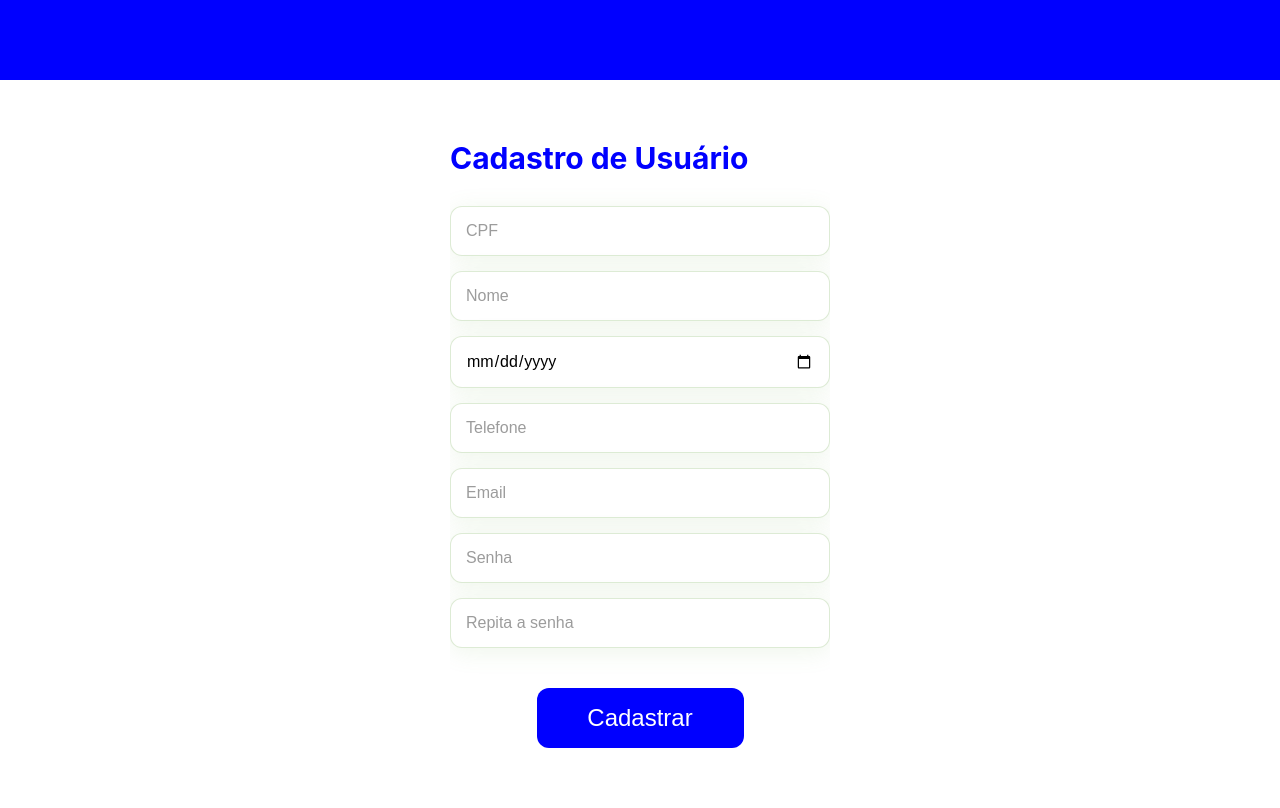
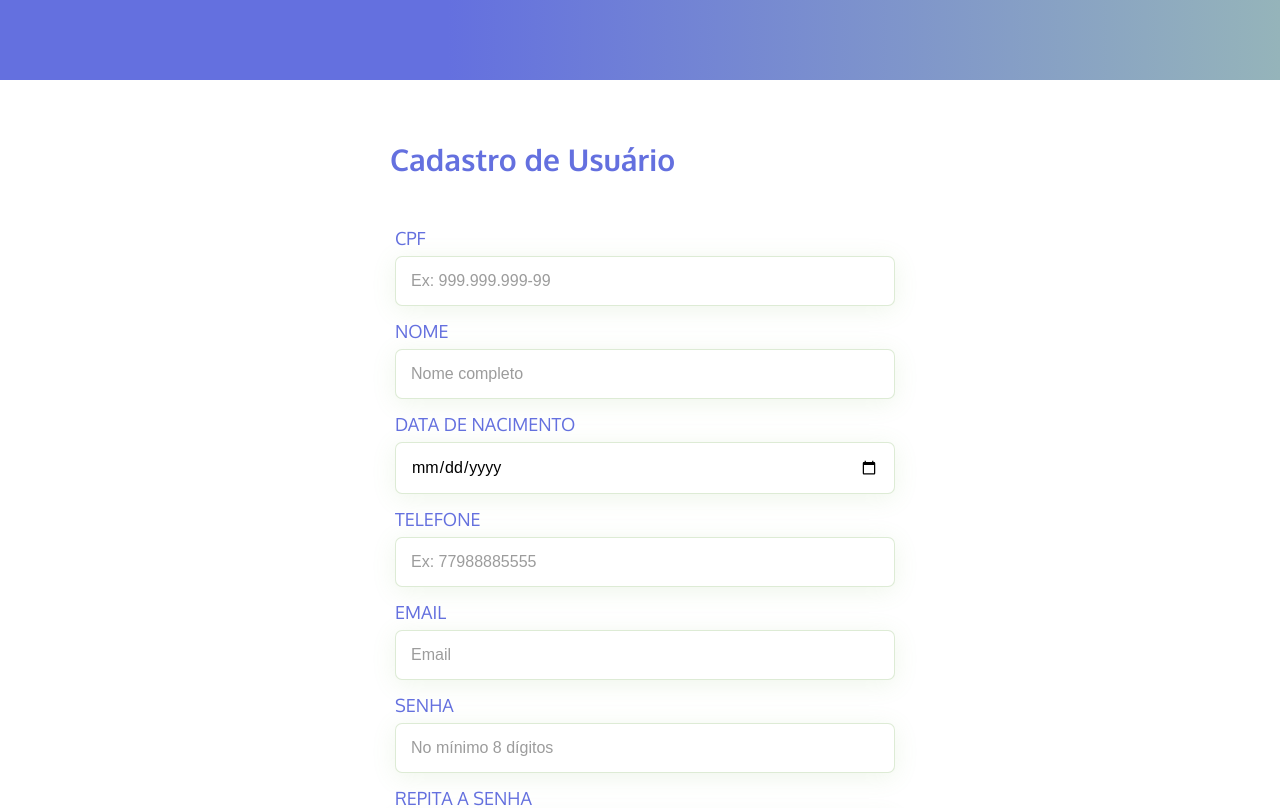
Before and after one commit to wilembergson/clinicas-dev, a React (Create React App) app: page / in a window 1280 px wide. Shown: the top 808 px of the page. Built offline with nearby package versions, Linux system fonts and the light colour scheme.

Commit message:
Login styled

```diff
--- a/public/index.html
+++ b/public/index.html
@@ -10,6 +10,9 @@
       content="Web site created using create-react-app"
     />
     <link rel="apple-touch-icon" href="%PUBLIC_URL%/logo192.png" />
+    <link rel="preconnect" href="https://fonts.googleapis.com">
+    <link rel="preconnect" href="https://fonts.gstatic.com" crossorigin>
+    <link href="https://fonts.googleapis.com/css2?family=Oxygen:wght@300;400;700&display=swap" rel="stylesheet">
     <!--
       manifest.json provides metadata used when your web app is installed on a
       user's mobile device or desktop. See https://developers.google.com/web/fundamentals/web-app-manifest/
--- a/src/App.tsx
+++ b/src/App.tsx
@@ -2,6 +2,7 @@ import { useState } from "react"
 import { BrowserRouter, Route, Routes } from "react-router-dom"
 import styled from "styled-components"
 import UserContext from "./contexts/UserContext"
+import Home from "./pages/Home"
 import Login from "./pages/Login"
 import Register from "./pages/RegisterUser"
 
@@ -16,6 +17,7 @@ export default function App() {
                 <Routes>
                     <Route path="/" element={<Register/>}/>
                     <Route path="/login" element={<Login/>}/>
+                    <Route path="/home" element={<Home/>}/>
                 </Routes>
             </BrowserRouter>
         </AppBody>
@@ -32,5 +34,5 @@ const AppBody = styled.main`
 const Header = styled.header`
     width: 100%;
     height: 80px;
-    background: blue;
+    background: linear-gradient(90deg, #6470df 35%, rgba(149,180,186,1) 100%);
 `
--- a/src/components/SaredStyles.ts
+++ b/src/components/SaredStyles.ts
@@ -3,17 +3,29 @@ import styled from "styled-components";
 export const Title = styled.h2`
     margin-top: 60px;
     font-size: 30px;
-    color: blue;
+    color: #6470df;
+    font-family: 'Oxygen', sans-serif;
 `
 
 export const Form = styled.form`
-  width: 380px;
+  width: 100%;
   display: flex;
   flex-direction: column;
   justify-content: center;
-  align-items: center;
   gap: 5px;
+  margin-top: 20px;
   margin-bottom: 30px;
+`
+
+export const Label = styled.label`
+  font-family: 'Oxygen', sans-serif;
+  font-style: normal;
+  font-weight: 400;
+  font-size: 18px;
+  line-height: 15px;
+  color: #6470df;
+  margin-top: 8px;
+  margin-left: 5px;
 `
 
 export const Input = styled.input`
@@ -26,7 +38,7 @@ export const Input = styled.input`
   padding: 15px;
   margin: 5px;
   border: 1px solid rgba(120, 177, 89, 0.25);
-  border-radius: 12px;
+  border-radius: 7px;
   box-shadow: 0px 4px 24px rgba(120, 177, 89, 0.12);
 
   ::placeholder {
@@ -41,8 +53,9 @@ export const Button = styled.button`
   cursor: pointer;
 
   width: 100%;
-  margin-top: 30px;
-  font-family: 'Lexend Deca', sans-serif;
+  margin-top: 40px;
+  margin-left: 10px;
+  font-family: 'Oxygen', sans-serif;
   font-style: normal;
   font-weight: 400;
   font-size: 24px;
@@ -51,11 +64,10 @@ export const Button = styled.button`
   color: #FFFFFF;
   text-align: center;
   padding: 10px;
-  background: blue;
-  border-radius: 12px;
-  width: 207px;
+  background: #6470df;
+  border-radius: 8px;
+  width: 100%;
   height: 60px;
-
 `
 
 export const Container = styled.div`
--- /dev/null
+++ b/src/pages/Home.tsx
@@ -0,0 +1,5 @@
+export default function Home(){
+    return(
+        <div>Home</div>
+    )
+}
--- a/src/pages/Login.tsx
+++ b/src/pages/Login.tsx
@@ -1,5 +1,53 @@
+import { useState } from "react"
+import styled from "styled-components"
+import { Button, Form, Input, Label, Title } from "../components/SaredStyles"
+
+type LoginBody = {
+    email:string,
+    password:string
+}
+
 export default function Login(){
+    const initialData:LoginBody = {
+        email:'',
+        password:''
+    }
+    const [formData, setFormData] = useState(initialData)
+    function handleChange({ target }:any) {
+        setFormData({ ...formData, [target.name]: target.value })
+    }
     return(
-        <div>Login</div>
+        <LoginBody>
+            <Title>Login</Title>
+            <Form>
+            <Label>EMAIL</Label>
+                    <Input
+                        placeholder="Email"
+                        type="email"
+                        onChange={(e) => handleChange(e)}
+                        name="email"
+                        value={formData.email}
+                        required
+                    />
+                    <Label>SENHA</Label>
+                    <Input
+                        placeholder="No mínimo 8 dígitos"
+                        type="password"
+                        onChange={(e) => handleChange(e)}
+                        name="password"
+                        value={formData.password}
+                        required
+                    />
+                    <Button>Entrar</Button>
+            </Form>
+        </LoginBody>
     )
 }
+
+const LoginBody = styled.section`
+    display: flex;
+    width: 400px;
+    justify-content: center;
+    flex-direction: column;
+    position: relative;
+`
--- a/src/pages/RegisterUser.tsx
+++ b/src/pages/RegisterUser.tsx
@@ -5,7 +5,7 @@ import { ToastContainer } from "react-toastify"
 import styled from "styled-components"
 import api from "../api/ApiConections"
 
-import { Button, Container, Form, Input, Title } from "../components/SaredStyles"
+import { Button, Container, Form, Input, Label, Title } from "../components/SaredStyles"
 import { erroMessage, sucessMessage } from "../utils/toasts"
 
 export type userBody = {
@@ -22,7 +22,7 @@ export default function Register(){
     const navigation = useNavigate()
     const [loading, setLoading] = useState(false)
 
-    const initalData:userBody = {
+    const initialData:userBody = {
         cpf:'',
         name:'',
         birthDate:'',
@@ -31,7 +31,7 @@ export default function Register(){
         password:'',
         repeatPassword:''
     }
-    const [formData, setFormData] = useState(initalData)
+    const [formData, setFormData] = useState(initialData)
 
     function handleChange({ target }:any) {
         setFormData({ ...formData, [target.name]: target.value })
@@ -91,8 +91,9 @@ export default function Register(){
             <>
                 <Title>Cadastro de Usuário</Title>
                 <Form onSubmit={handleSubmit}>
+                <Label>CPF</Label>
                     <Input
-                        placeholder="CPF"
+                        placeholder="Ex: 999.999.999-99"
                         type="text"
                         onKeyDown={handleKeyDown}
                         onChange={(e) => normalizeCPFnumber(e.target.value)}
@@ -100,30 +101,33 @@ export default function Register(){
                         value={formData.cpf}
                         required
                     />
+                    <Label>NOME</Label>
                     <Input
-                        placeholder="Nome"
+                        placeholder="Nome completo"
                         type="nome"
                         onChange={(e) => handleChange(e)}
                         name="name"
                         value={formData.name}
                         required
                     />
+                    <Label>DATA DE NACIMENTO</Label>
                     <Input
-                        placeholder="DD/MMM/YYYY"
                         type="date"
                         onChange={(e) => handleChange(e)}
                         name="birthDate"
                         value={formData.birthDate}
                         required
                     />
+                    <Label>TELEFONE</Label>
                     <Input
-                        placeholder="Telefone"
+                        placeholder="Ex: 77988885555"
                         type="number"
                         onChange={(e) => handleChange(e)}
                         name="phone"
                         value={formData.phone}
                         required
                     />
+                    <Label>EMAIL</Label>
                     <Input
                         placeholder="Email"
                         type="email"
@@ -132,14 +136,16 @@ export default function Register(){
                         value={formData.email}
                         required
                     />
+                    <Label>SENHA</Label>
                     <Input
-                        placeholder="Senha"
+                        placeholder="No mínimo 8 dígitos"
                         type="password"
                         onChange={(e) => handleChange(e)}
                         name="password"
                         value={formData.password}
                         required
                     />
+                    <Label>REPITA A SENHA</Label>
                     <Input
                         placeholder="Repita a senha"
                         type="password"
@@ -150,15 +156,15 @@ export default function Register(){
                     />
                     <Button>Cadastrar</Button>
                 </Form>
-            </> : <Container><Spin color="#94a051" width="150px" height="150px"/></Container>}
+            </> : <Container><Spin color="#5d51a0" width="150px" height="150px"/></Container>}
         </RegisterBody>
     )
 }
 
 const RegisterBody = styled.section`
     display: flex;
+    width: 500px;
     justify-content: center;
     flex-direction: column;
-
-    overflow: hidden;
+    position: relative;
 `
```
